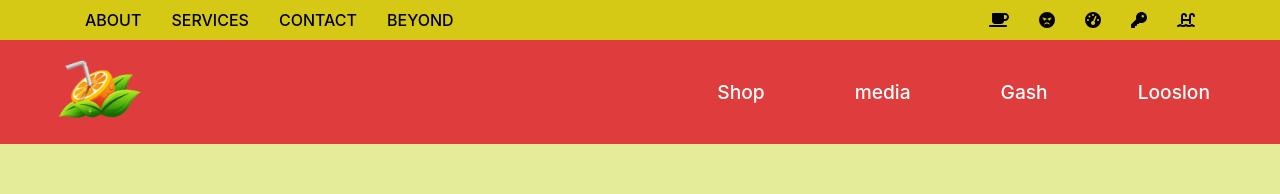
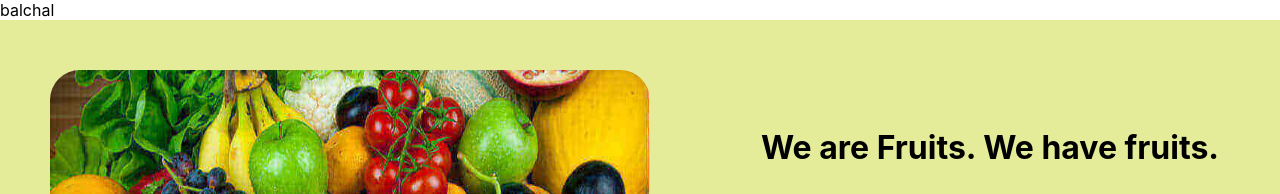
Before and after one commit to akash-ganga/P1-Fruit-Home, a React (Create React App) app: page /home in a window 1280 px wide. Shown: the top 194 px of the page. Built offline with nearby package versions, Linux system fonts and the light colour scheme.

Commit message:
react router added and set the paths with Link

```diff
--- a/package.json
+++ b/package.json
@@ -11,6 +11,7 @@
     "@testing-library/user-event": "^13.5.0",
     "react": "^18.2.0",
     "react-dom": "^18.2.0",
+    "react-router-dom": "^6.12.1",
     "react-scripts": "5.0.1",
     "web-vitals": "^2.1.4"
   },
--- a/src/App.js
+++ b/src/App.js
@@ -1,13 +1,26 @@
+import { RouterProvider, createBrowserRouter } from 'react-router-dom';
 import './App.css';
 import Footer from './components/Footer/Footer';
 import Fruits from './components/Fruits/Fruits';
 import Header from './components/Header/Header';
 import Sec1 from './components/Sec1/Sec1';
+import About from './components/About/About';
+import Main from './layout/Main';
 
 function App() {
+  const router = createBrowserRouter([
+    {
+      path: '/',
+      element: <Main></Main>,
+      children: [
+        { path: '/about', element: <About></About>}
+    ]},
+    { path: '/home', element: <div>balchal</div>}
+  ])
   return (
     <div>
-      <Header></Header>
+      <RouterProvider router={router}></RouterProvider>
+      {/* <Header></Header> */}
       <Sec1></Sec1>
       <Fruits></Fruits>
       <Footer></Footer>
--- /dev/null
+++ b/src/components/About/About.js
@@ -0,0 +1,11 @@
+import React from 'react';
+
+const About = () => {
+    return (
+        <div>
+            This is AbouT....
+        </div>
+    );
+};
+
+export default About;
--- a/src/components/Header/Header.js
+++ b/src/components/Header/Header.js
@@ -1,4 +1,5 @@
 import React from 'react';
+import { Link } from 'react-router-dom';
 import { FontAwesomeIcon } from '@fortawesome/react-fontawesome';
 import { faCoffee, faFaceAngry, faGaugeHigh, faKey, faLadderWater } from '@fortawesome/free-solid-svg-icons';
 import logo from '../../images/LOGO.png';
@@ -9,26 +10,26 @@ const Header = () => {
         <nav className='navbar'>
             <div className='header-1'>
                 <div>
-                    <a href='/shop'>ABOUT</a>
-                    <a href='/media'>SERVICES</a>
-                    <a href='/tree'>CONTACT</a>
-                    <a href='/lesson'>BEYOND</a>
+                    <Link to='/about'>ABOUT</Link>
+                    <Link to='/charts'>CHARTS</Link>
+                    <Link to='/contact'>CONTACT</Link>
+                    <Link to='/beyond'>BEYOND</Link>
                 </div>
                 <div>
-                    <a href='/shop'><FontAwesomeIcon icon={faCoffee}></FontAwesomeIcon></a>
-                    <a href='/shop'><FontAwesomeIcon icon={faFaceAngry}></FontAwesomeIcon></a>
-                    <a href='/shop'><FontAwesomeIcon icon={faGaugeHigh}></FontAwesomeIcon></a>
-                    <a href='/shop'><FontAwesomeIcon icon={faKey}></FontAwesomeIcon></a>
-                    <a className='sp-lin-mar' href='/shop'><FontAwesomeIcon icon={faLadderWater}></FontAwesomeIcon></a>
+                    <Link to='/shop'><FontAwesomeIcon icon={faCoffee}></FontAwesomeIcon></Link>
+                    <Link to='/shop'><FontAwesomeIcon icon={faFaceAngry}></FontAwesomeIcon></Link>
+                    <Link to='/shop'><FontAwesomeIcon icon={faGaugeHigh}></FontAwesomeIcon></Link>
+                    <Link to='/shop'><FontAwesomeIcon icon={faKey}></FontAwesomeIcon></Link>
+                    <Link className='sp-lin-mar' to='/shop'><FontAwesomeIcon icon={faLadderWater}></FontAwesomeIcon></Link>
                 </div>
             </div>
             <div className='header-2'>
-                <a className='logo-link' href='/home'><img src={logo} alt="this is logo" /></a>
+                <Link className='logo-link' to='/home'><img src={logo} alt="this is logo" /></Link>
                 <div>
-                    <a href='/shop'>Shop</a>
-                    <a href='/media'>media</a>
-                    <a href='/tree'>Gash</a>
-                    <a href='/lesson'>Looslon</a>
+                    <Link to='/basket'>Basket</Link>
+                    <Link to='/fruit-detail'>Fruit-Detail</Link>
+                    <Link to='/register'>Register</Link>
+                    <Link to='/login'>Login</Link>
                 </div>
             </div>
         </nav>
--- /dev/null
+++ b/src/layout/Main.js
@@ -0,0 +1,14 @@
+import React from 'react';
+import Header from '../components/Header/Header';
+import { Outlet } from 'react-router-dom';
+
+const Main = () => {
+    return (
+        <div>
+            <Header></Header>
+            <Outlet></Outlet>
+        </div>
+    );
+};
+
+export default Main;
```
Also changed, not shown: src/components/Contact/Contact.js (added, +11 -0 lines), src/components/About/About.css (added), src/components/Contact/Contact.css (added), 1 other file (tests, documents, lock files or other folders).
